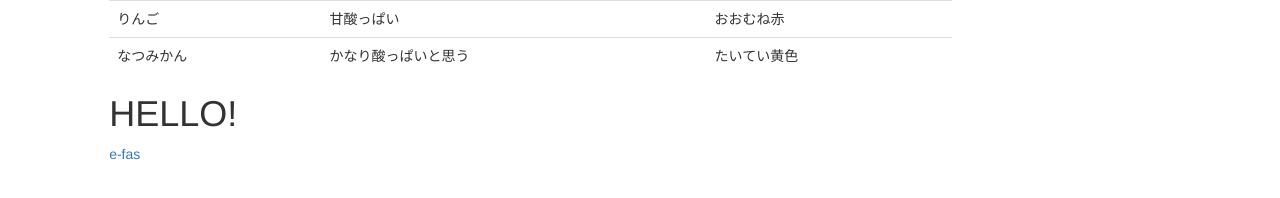
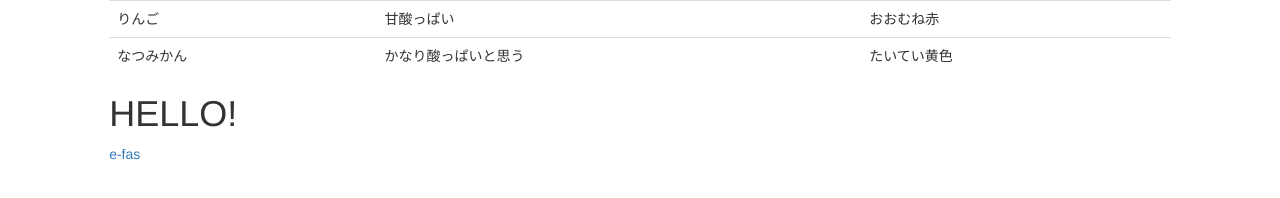
Before and after one commit to okam-8/okam-8.github.io, a plain HTML site: page index.html in a window 1280 px wide. Drawn offline with nearby package versions, Linux system fonts and the light colour scheme.

Commit message:
Update index.html

```diff
--- a/index.html
+++ b/index.html
@@ -7,7 +7,7 @@
 </head>
 <body class="row">
 	<div class="col-md-1"></div>
-	<div class="col-md-8">
+	<div class="col-md-10">
 		<table class="table">
   			<tr>
 	    			<td>りんご</td>
```
